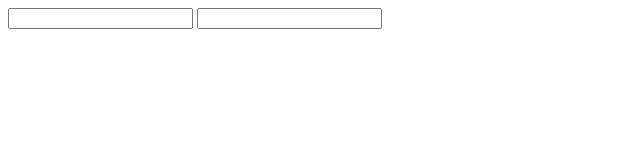
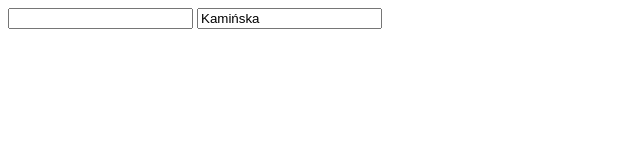
Before and after one commit to Delicadency/JS-7-3, a plain HTML site: page index.html in a window 1280 px wide. Shown: the full height of the page, 0-640 px from the left. Drawn offline with Linux system fonts and the light colour scheme.

Commit message:
added value to input

```diff
--- a/index.html
+++ b/index.html
@@ -7,7 +7,7 @@
   </head>
   <body>
     <input type="text" name="name" id="getName" />
-    <input type="text" name="surname" id="getSurname" />
+    <input type="text" name="surname" id="getSurname" value="Kamińska"/>
     <script src="script.js"></script>
   </body>
 </html>
```
